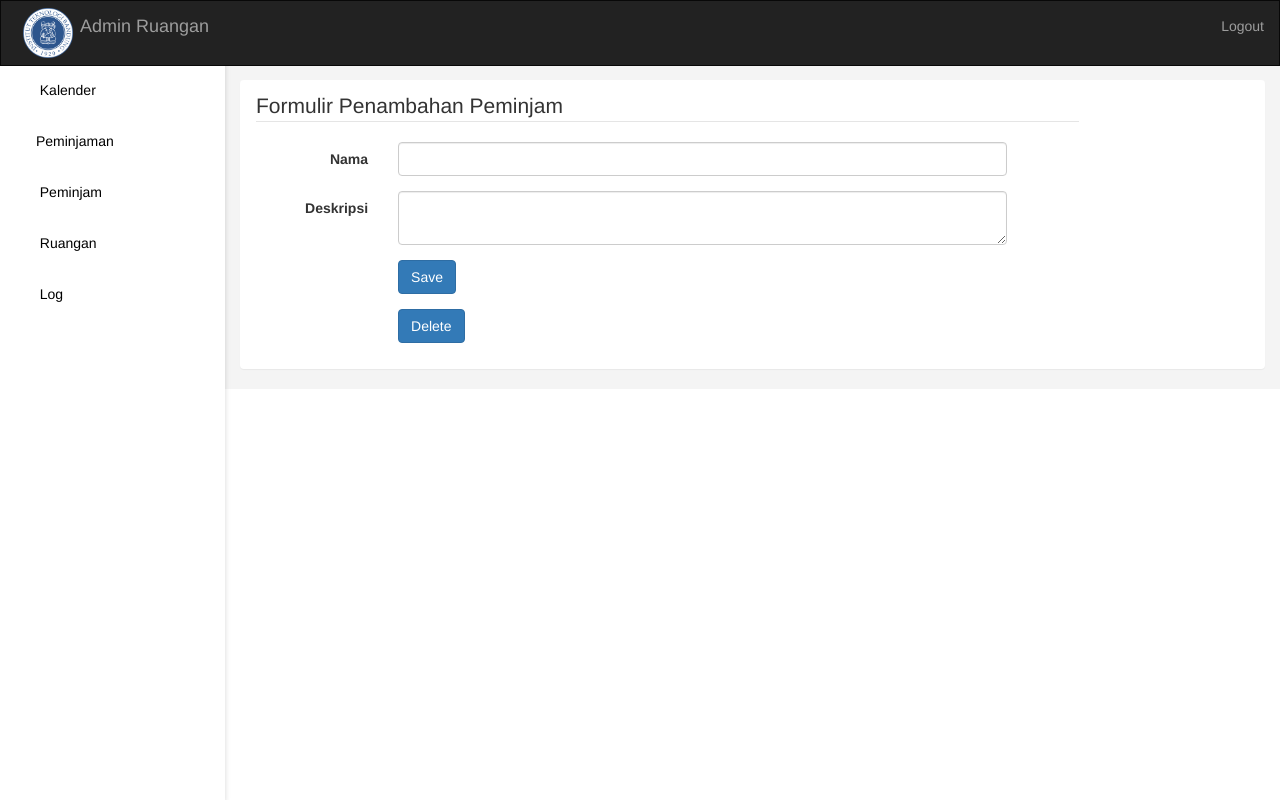
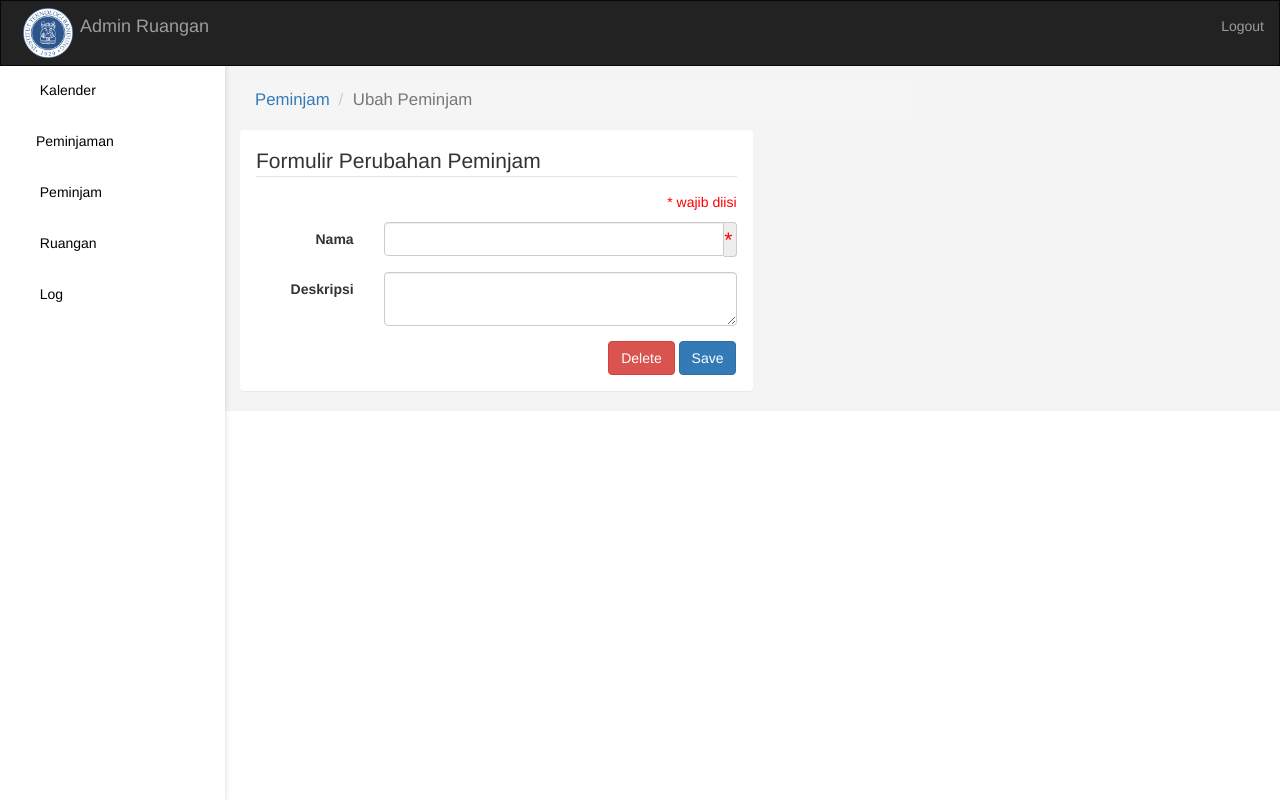
Before and after one commit to harryawk/sarpras_website, a Django app: template peminjam/templates/peminjam/edit.html in a window 1280 px wide. Run offline with Django 3.2, Linux system fonts and the light colour scheme; the template is opened without the code that fills it, so the values that code supplies are empty; some libraries are stand-ins or nearby versions; some web fonts are replaced.

Commit message:
clean peminjam view

```diff
--- a/peminjam/templates/peminjam/edit.html
+++ b/peminjam/templates/peminjam/edit.html
@@ -5,23 +5,35 @@
 {% endblock %}
 
 {% block body %}
-<div class="panel container-fluid">
 <div class="row">
-    <div class="col-lg-10">
+    <div class="col-sm-8">
+        <ul class="breadcrumb" style="margin-bottom: 10px;">
+            <li><a href="{% url 'peminjam:index' %}">Peminjam</a></li>
+            <li class="active">Ubah Peminjam</li>
+        </ul>
+    </div>
+</div>
+<div class="container-fluid">
+<div class="row">
+    <div class="col-lg-6 panel ">
         <form action="{% url 'peminjam:edit' selected_peminjam.id %}" method="post" class="form-horizontal">
             {% csrf_token %}
 
             <fieldset>
-                <legend>Formulir Penambahan Peminjam</legend>
+                <legend style="padding-top: 15px;margin-bottom: 15px">Formulir Perubahan Peminjam</legend>
+                <p style="color: red;text-align: right">* wajib diisi</p>
                 <div class="form-group">
-                    <label for="id_nama" class="col-lg-2 control-label">Nama</label>
-                    <div class="col-lg-9">
-                        <input type="text" name="nama" id="id_nama" required value="{{ selected_peminjam.nama }}" maxlength="250" class="form-control"/>
-                    </div>
+                    <label for="id_nama" class="col-lg-3 control-label">Nama</label>
+					<div class="col-lg-9">
+						<div class="input-group">
+							<input type="text" name="nama" id="id_nama" required value="{{ selected_peminjam.nama }}" maxlength="250" class="form-control"/>
+							<span class="input-group-addon" style="font-size: 150%;color: red">*</span>
+						</div>
+					</div>
                 </div>
 
                 <div class="form-group">
-					<label for="id_deskripsi" class="control-label col-lg-2">Deskripsi</label>
+					<label for="id_deskripsi" class="control-label col-lg-3">Deskripsi</label>
 					<div class="col-md-9">
 						<textarea name="deskripsi" id="id_deskripsi" maxlength="1000" class="form-control">{{ selected_peminjam.deskripsi }}</textarea>
 					</div>
@@ -38,13 +50,9 @@
                 </ul>
 
                 <div class="form-group">
-					<div class="col-lg-10 col-lg-offset-2">
+					<div class="col-lg-10 col-lg-offset-2" style="text-align: right">
+                        <input type="button" value="Delete" class="btn btn-danger" onclick="javascript:window.location='{% url 'peminjam:delete' selected_peminjam.id %}';" />
 						<input type="submit" value="Save" class="btn btn-primary"/>
-					</div>
-				</div>
-                <div class="form-group">
-					<div class="col-lg-10 col-lg-offset-2">
-						<input type="button" value="Delete" class="btn btn-primary" onclick="javascript:window.location='{% url 'peminjam:delete' selected_peminjam.id %}';" />
 					</div>
 				</div>
 
--- a/peminjam/templates/peminjam/index.html
+++ b/peminjam/templates/peminjam/index.html
@@ -147,10 +147,10 @@
                             </tr>
                         </thead>
                         <tbody>
-							<tr ng-repeat = "peminjamData in peminjamListData | orderBy : column : reverse | filter:{id:filterId} | filter:{nama:filterNama}" ng-click="go(peminjamData.edit_link)">
+							<tr ng-repeat = "peminjamData in peminjamListData | orderBy : column : reverse | filter:{id:filterId} | filter:{nama:filterNama}">
 
 							   <td>{[{ peminjamData.id }]}</td>
-                               <td>{[{ peminjamData.nama }]}</td>
+                                <td ng-click="go(peminjamData.edit_link)"><a href="#">{[{ peminjamData.nama }]}</a></td>
                                <td>{[{ peminjamData.deskripsi }]}</td>
 
 							</tr>
--- a/peminjaman/views.py
+++ b/peminjaman/views.py
@@ -63,7 +63,7 @@ def formadd(request):
 
     errormsg = []
     messages = []
-
+    obj_ruangan = None
     if request.method == 'POST':
 
         # Ambil input tagihan dan Olah tagihan setelah dikurangi diskon
```
Also changed, not shown: peminjam/templates/peminjam/add.html (+19 -7 lines).
